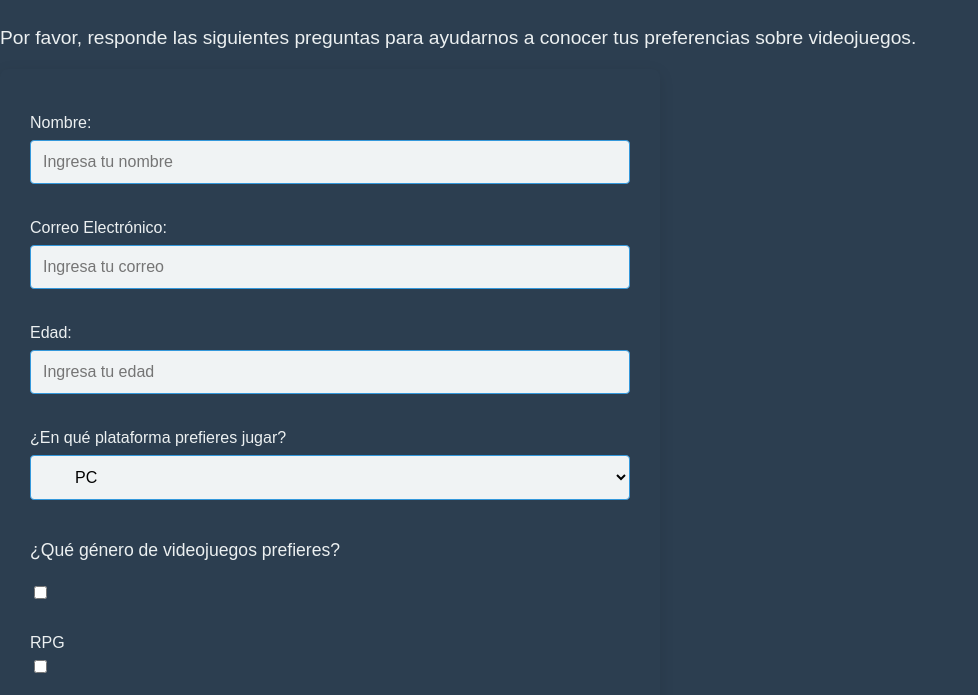
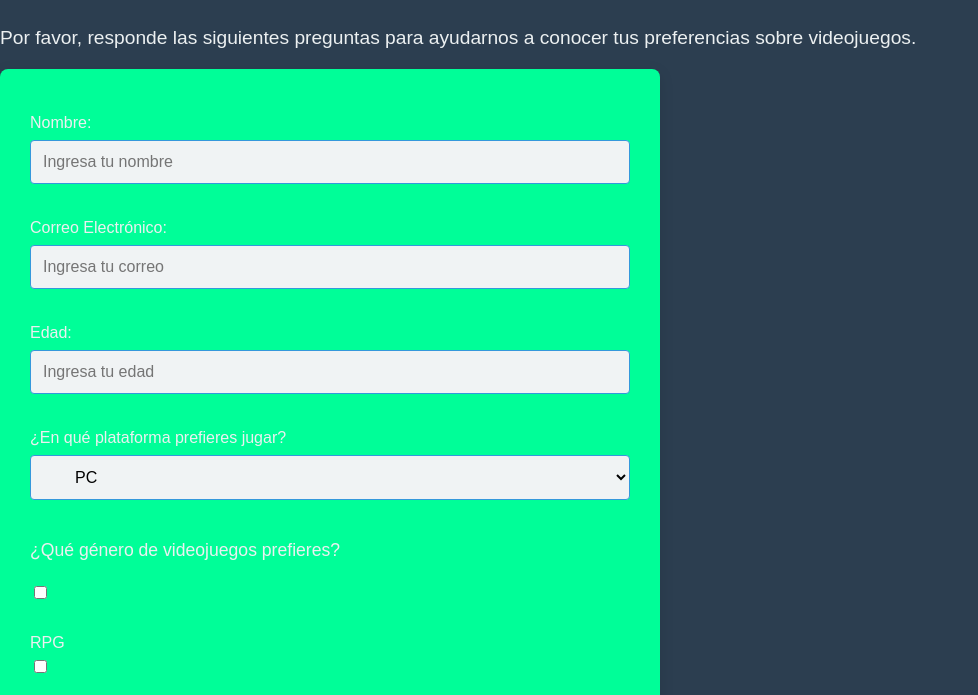
Before and after one commit to Harol157/Felipe, a plain HTML site: page index.html in a window 1280 px wide. Shown: the part 105-800 px from the top of the page, without its empty margins (0-978 px from the left). Drawn offline with Linux system fonts and the light colour scheme.

Commit message:
cambio de fondo1

```diff
--- a/styles.css
+++ b/styles.css
@@ -26,7 +26,7 @@ h1 {
 }
 
 #survey-form {
-    background-color: #2c3e50; /* Fondo oscuro para el formulario */
+    background-color: #00fe98; /* Fondo oscuro para el formulario */
     padding: 30px;
     border-radius: 8px;
     box-shadow: 0 4px 15px rgba(0, 0, 0, 0.1);
```
